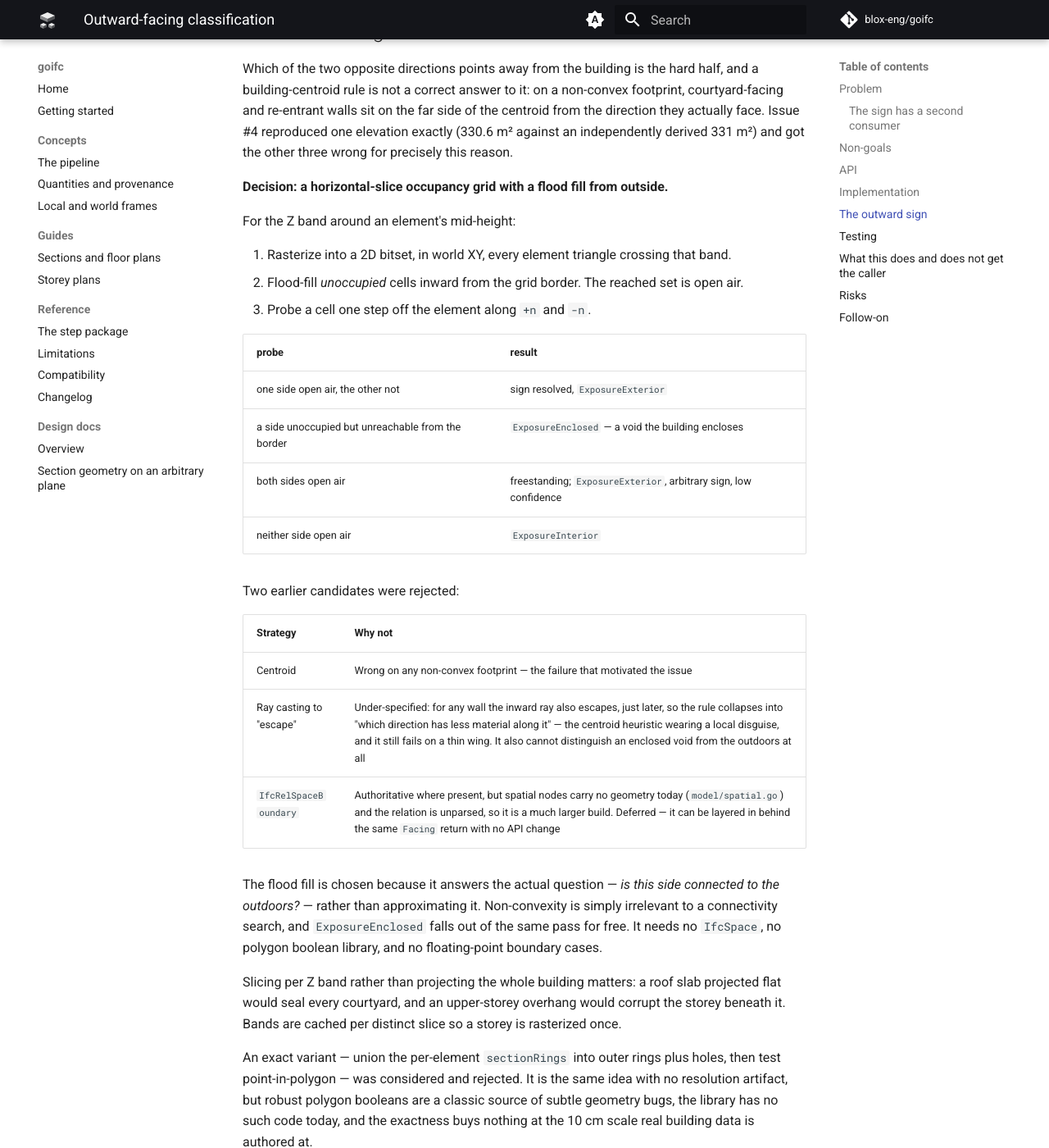
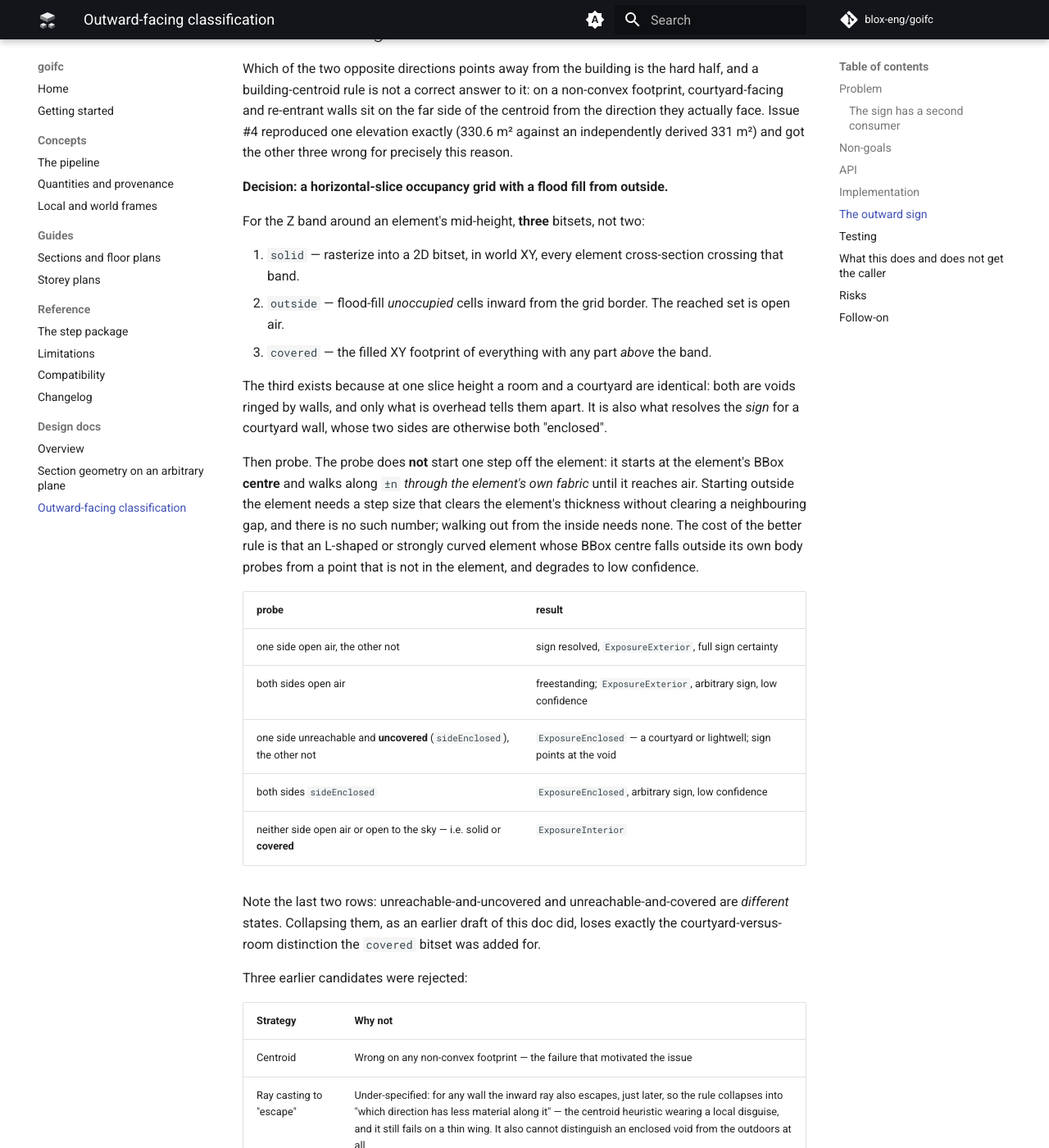
Before and after one commit to blox-eng/goifc, an MkDocs documentation site: the page built from docs/design/2026-08-15-outward-facing-classification.md, in a window 1280 px wide and 1400 px high, scrolled down 3337 px. Shown: the whole window at 82% size. Built offline with MkDocs 1.6.1 and Material for MkDocs 9.7.7, drawn with Linux system fonts in a browser that asks for light colours; comment, search, counter and statistics services are not loaded; the version menu is left out; some of the changed text lies outside the part shown.

Commit message:
docs: publish the facing design doc, log the release, correct the spec
Three things this branch owed.

The docs build was RED. mkdocs runs with strict: true and
validation.nav.omitted_files: warn, and docs.yml triggers on docs/**, so the
new design doc landing outside nav aborted the build:
"Aborted with 1 warnings in strict mode!". Adds the nav entry and the
design/index.md bullet, mirroring the arbitrary-section-plane precedent.
Verified against the pinned toolchain: red before, "Documentation built in 0.34
seconds" after.

The CHANGELOG had no entry for seven new public symbols. Adds an Unreleased
section naming each, plus Known limitations covering the grid-resolution
failure mode, the VoteArea semantics, the BBox-centre probe and the
O(bands x elements) cost. docs/changelog.md publishes this file directly, so
the entry is a Reference page as well as a release note.

The design doc was stale in four places, all of them places where the code is
right and the spec is wrong:
- Two bitsets became three. `covered` exists because at one slice height a room
  and a courtyard are identical, and it also resolves the sign for courtyard
  walls.
- The probe rule. The doc said "one step off the element"; the code probes from
  the element's BBox centre and walks THROUGH its own fabric until it reaches
  air. Better rule, different rule -- and it is why an L-shaped element
  degrades.
- The sign table conflated enclosed and covered, losing exactly the distinction
  the third bitset was added for.
- "Bands are cached per distinct slice so a storey is rasterized once" was
  misleading: bands are per distinct QUANTIZED ELEMENT MID-HEIGHT, hundreds on
  a real model. Now states the real cost, updated for the lazy/one-live-grid
  fix.

The Testing section's "summed face area equal to total exterior vertical face
area" assertion is REMOVED rather than deferred, with the reason recorded: it
is false of VoteArea and always was, because the axis vote folds antipodal
faces. Adds the determinism risk the shuffling test now covers.

Refs #4.

Co-Authored-By: Claude Opus 5 (1M context) <noreply@anthropic.com>

```diff
--- a/docs/design/2026-08-15-outward-facing-classification.md
+++ b/docs/design/2026-08-15-outward-facing-classification.md
@@ -151,20 +151,40 @@ an independently derived 331 m²) and got the other three wrong for precisely th
 
 **Decision: a horizontal-slice occupancy grid with a flood fill from outside.**
 
-For the Z band around an element's mid-height:
+For the Z band around an element's mid-height, **three** bitsets, not two:
 
-1. Rasterize into a 2D bitset, in world XY, every element triangle crossing that band.
-2. Flood-fill *unoccupied* cells inward from the grid border. The reached set is open air.
-3. Probe a cell one step off the element along `+n` and `-n`.
+1. `solid` — rasterize into a 2D bitset, in world XY, every element cross-section
+   crossing that band.
+2. `outside` — flood-fill *unoccupied* cells inward from the grid border. The reached
+   set is open air.
+3. `covered` — the filled XY footprint of everything with any part *above* the band.
+
+The third exists because at one slice height a room and a courtyard are identical:
+both are voids ringed by walls, and only what is overhead tells them apart. It is
+also what resolves the *sign* for a courtyard wall, whose two sides are otherwise
+both "enclosed".
+
+Then probe. The probe does **not** start one step off the element: it starts at the
+element's BBox **centre** and walks along `±n` *through the element's own fabric*
+until it reaches air. Starting outside the element needs a step size that clears the
+element's thickness without clearing a neighbouring gap, and there is no such number;
+walking out from the inside needs none. The cost of the better rule is that an
+L-shaped or strongly curved element whose BBox centre falls outside its own body
+probes from a point that is not in the element, and degrades to low confidence.
 
 | probe | result |
 |---|---|
-| one side open air, the other not | sign resolved, `ExposureExterior` |
-| a side unoccupied but unreachable from the border | `ExposureEnclosed` — a void the building encloses |
+| one side open air, the other not | sign resolved, `ExposureExterior`, full sign certainty |
 | both sides open air | freestanding; `ExposureExterior`, arbitrary sign, low confidence |
-| neither side open air | `ExposureInterior` |
+| one side unreachable and **uncovered** (`sideEnclosed`), the other not | `ExposureEnclosed` — a courtyard or lightwell; sign points at the void |
+| both sides `sideEnclosed` | `ExposureEnclosed`, arbitrary sign, low confidence |
+| neither side open air or open to the sky — i.e. solid or **covered** | `ExposureInterior` |
 
-Two earlier candidates were rejected:
+Note the last two rows: unreachable-and-uncovered and unreachable-and-covered are
+*different* states. Collapsing them, as an earlier draft of this doc did, loses
+exactly the courtyard-versus-room distinction the `covered` bitset was added for.
+
+Three earlier candidates were rejected:
 
 | Strategy | Why not |
 |---|---|
@@ -179,7 +199,16 @@ no `IfcSpace`, no polygon boolean library, and no floating-point boundary cases.
 
 Slicing per Z band rather than projecting the whole building matters: a roof slab
 projected flat would seal every courtyard, and an upper-storey overhang would corrupt the
-storey beneath it. Bands are cached per distinct slice so a storey is rasterized once.
+storey beneath it.
+
+Bands are keyed on **quantized element mid-height**, not on storey — so a model with
+walls, parapets, upstands and slabs at assorted heights produces far more bands than it
+has storeys, and each band re-rasterizes the whole model. Cost is O(bands × elements)
+and that is inherent to the method. Two things keep it survivable: the axis vote runs
+*first*, so a slab or column never triggers a rasterization for a sign nobody will ask
+for, and bands are processed one at a time so exactly one grid is live. Measured on a
+synthetic mixed floor plate spanning ~90 slice keys, 1010 elements classify in 1.8 s
+with a 20 MB peak — down from 2.8 s and 760 MB when every band's grid was retained.
 
 An exact variant — union the per-element `sectionRings` into outer rings plus holes, then
 test point-in-polygon — was considered and rejected. It is the same idea with no
@@ -197,9 +226,17 @@ All of these must exist before this is done:
   rotated by 90°. This is the regression test for the frame bug; without it the function
   passes while being uniformly wrong.
 - **Four-elevation partition** — a closed rectangular room: every wall in exactly one of
-  four bins, all `ExposureExterior`, all bins non-empty, summed face area equal to total
-  exterior vertical face area. This proves the fill *resolves*, as opposed to degrading to
-  low confidence everywhere.
+  four bins, each wall in the *specific* bin it belongs to, all `ExposureExterior`, all
+  bins non-empty. This proves the fill *resolves*, as opposed to degrading to low
+  confidence everywhere.
+
+    An earlier draft of this list also demanded "summed face area equal to total exterior
+    vertical face area". That assertion is **removed, not deferred**: it is false of
+    `VoteArea` and always was. The axis vote folds antipodal faces, so each wall's
+    `VoteArea` counts both its inner and its outer face — roughly twice the elevation
+    area, and not by a fixed factor. `VoteArea` is a vote weight, not a quantity; a
+    partition assertion over it would be asserting the wrong thing. Facade area is
+    `NetArea`'s job, and it is tested there.
 - **Non-convex footprint** — a U-shaped plan where a naive centroid rule misassigns the
   walls flanking the recess. They must resolve correctly, never a confident wrong bin.
 - **Enclosed void** — a ring of walls around a closed courtyard: the inward-facing walls
@@ -239,9 +276,17 @@ alternative is a confident wrong answer.
   glazed storey with no modelled mullions finds no occupancy to enclose it. Those elements
   land in the low-confidence bucket, which is the honest answer, but it is a real coverage
   gap on curtain-walled models.
-- **Cost is linear in cells, not elements.** A 20 × 26 m footprint at 10 cm is ~54k cells
-  per band — trivial — but a large site model at the same resolution is not, and bands are
-  per distinct mid-height. Cache by band and revisit only if it shows up in a profile.
+- **Cost is O(bands × elements).** One band over a 20 × 26 m footprint at 10 cm is ~54k
+  cells — trivial — but bands are per distinct quantized element mid-height, which on a
+  real model is hundreds, and every band re-rasterizes the whole model. Building the grid
+  lazily and holding one band at a time bounds the *memory* (one grid, not one per band)
+  but not the *time*. A model that is both large in plan and rich in distinct mid-heights
+  is the case to profile if this shows up.
+- **Determinism depends on the band height being a function of the key alone.** Two
+  elements can differ in mid-height by most of a cell and still quantize to the same key,
+  so a grid cut at whichever member arrived first makes the answer depend on input order —
+  and it flips signs, not just confidences. Each band is cut at `key × occupancyCell`, and
+  a shuffling test asserts bit-identical output.
 
 ## Follow-on
 
--- a/mkdocs.yml
+++ b/mkdocs.yml
@@ -127,6 +127,7 @@ nav:
   - Design docs:
       - Overview: design/index.md
       - Section geometry on an arbitrary plane: design/2026-08-13-arbitrary-section-plane.md
+      - Outward-facing classification: design/2026-08-15-outward-facing-classification.md
 
 # A broken internal link or a snippet pointing at a moved file should fail the
 # build, not publish a site with a dead link in it.
```
Also changed, not shown: CHANGELOG.md (+58 -0 lines), docs/design/index.md (+3 -0 lines).
